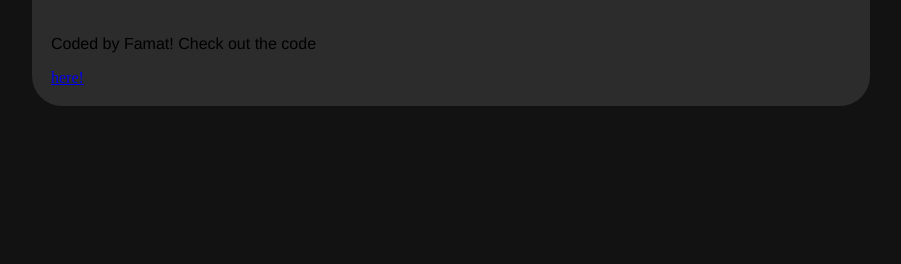
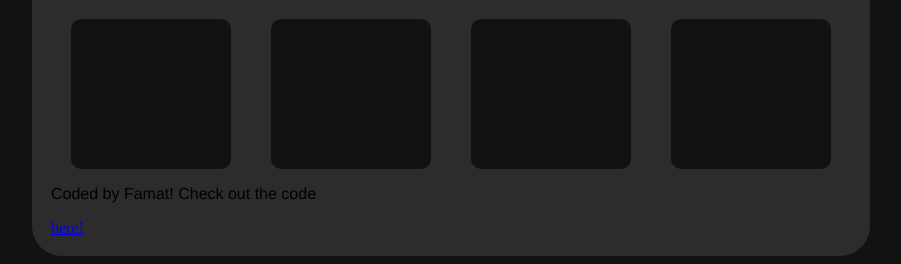
Before and after one commit to fatuma-tahalil/Spotify-Playlist, a plain HTML site: page index.html in a window 1280 px wide. Shown: the part 626-890 px from the top of the page, without its empty margins (189-1090 px from the left). Before the commit the page ends 800 px from the top, so only its background shows below. Drawn offline with Linux system fonts and the light colour scheme.

Commit message:
Added playlists section

```diff
--- a/index.html
+++ b/index.html
@@ -46,8 +46,14 @@
                 </div>
             </div>
             <!--Section 5: Playlists-->
-            <div class="playlists">
+            <div class="playlists-container">
                 <h1>Playlists</h1>
+                <div class="playlist-list">
+                    <div class="playlist"></div>
+                    <div class="playlist"></div>
+                    <div class="playlist"></div>
+                    <div class="playlist"></div>
+                </div>
             </div>
             <footer>
                 <p>Coded by Famat! Check out the code</p>
--- a/styles.css
+++ b/styles.css
@@ -91,6 +91,19 @@ h1, p {
 }
 
 /*Section 4: Playlists*/
-.playlists{
+.playlists-container{
     display:flex;
+    flex-direction:column;
+    height:22%;
 }
+.playlists-container .playlist-list{
+    display:flex;
+    flex-direction:row;
+    justify-content:space-around;
+}
+.playlists-container .playlist-list .playlist{
+    height:150px;
+    width:160px;
+    border-radius: 10px;
+    background-color:#121212;
+}
```
